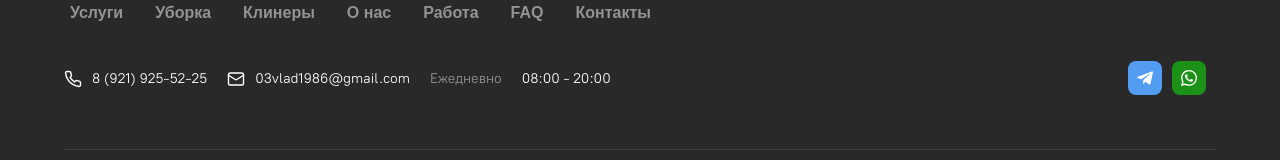
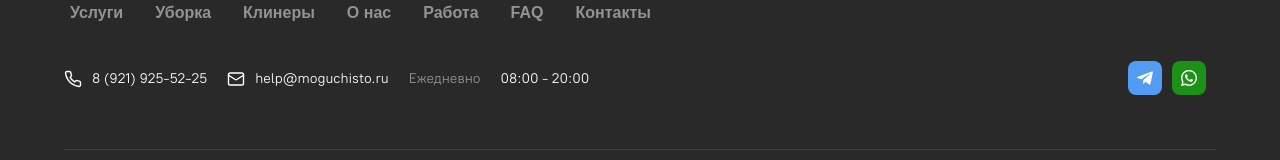
Before and after one commit to vorogurcov/MoguChisto, a React (Create React App) app in the folder frontend/: page / in a window 1280 px wide. Shown: the part 7458-7618 px from the top of the page. Built offline with nearby package versions, Linux system fonts and the light colour scheme.

Commit message:
change mail

```diff
--- a/frontend/index.html
+++ b/frontend/index.html
@@ -194,7 +194,7 @@
     </p>
 
     <div class="cta-row" role="group" aria-label="Действия">
-      <a class="btn primary" href="mailto:03vlad1986@gmail.com?subject=Заявка%20на%20уборку" title="Оставить заявку">
+      <a class="btn primary" href="mailto:help@moguchisto.ru?subject=Заявка%20на%20уборку" title="Оставить заявку">
         Оставить заявку
       </a>
       <a class="btn" href="tel:+79219255225" title="Позвонить">
@@ -218,7 +218,7 @@
 
     <div class="small" style="margin-top:18px">
       <div class="muted">Запуск — Ноябрь 2025</div>
-      <div style="margin-top:8px">Почта: <a href="mailto:03vlad1986@gmail.com">03vlad1986@gmail.com</a></div>
+      <div style="margin-top:8px">Почта: <a href="mailto:help@moguchisto.ru">help@moguchisto.ru</a></div>
     </div>
   </section>
 
@@ -290,7 +290,7 @@
       <h3 id="contact-title">Контакты</h3>
       <p class="muted" style="margin:6px 0 12px 0">Клининг по СПб — проверенные специалисты</p>
       <div style="font-weight:700;font-size:16px">+7 (921) 925-52-25</div>
-      <div style="margin-top:8px">Почта: <a href="mailto:03vlad1986@gmail.com">03vlad1986@gmail.com</a></div>
+      <div style="margin-top:8px">Почта: <a href="mailto:help@moguchisto.ru">help@moguchisto.rum</a></div>
     </div>
   </aside>
 
--- a/frontend/src/components/Page/Footer/Footer.tsx
+++ b/frontend/src/components/Page/Footer/Footer.tsx
@@ -179,7 +179,7 @@ const Footer = forwardRef<HTMLDivElement>((_, ref) => {
 					</span>
 					<span>
 						<MailSVG />
-						03vlad1986@gmail.com
+						help@moguchisto.ru
 					</span>
 					<span>
 						<span className="everyDay">Ежедневно</span> 08:00 - 20:00
--- a/frontend/src/core.ts
+++ b/frontend/src/core.ts
@@ -1,2 +1,2 @@
-export const apiBaseUrl = "http://localhost:8080";
+export const apiBaseUrl = "https://moguchisto.ru";
 export const sessIdKey = "sessid";
--- a/frontend/src/pages/Profile/Orders/Orders.tsx
+++ b/frontend/src/pages/Profile/Orders/Orders.tsx
@@ -215,7 +215,7 @@ export default function Orders() {
 					))}
 				</div>
 				<Link
-					to="mailto:03vlad1986@gmail.com"
+					to="mailto:help@moguchisto.ru"
 					target="_blank"
 					rel="noopener noreferrer"
 					style={{ textDecoration: "none", color: "inherit" }}
```
